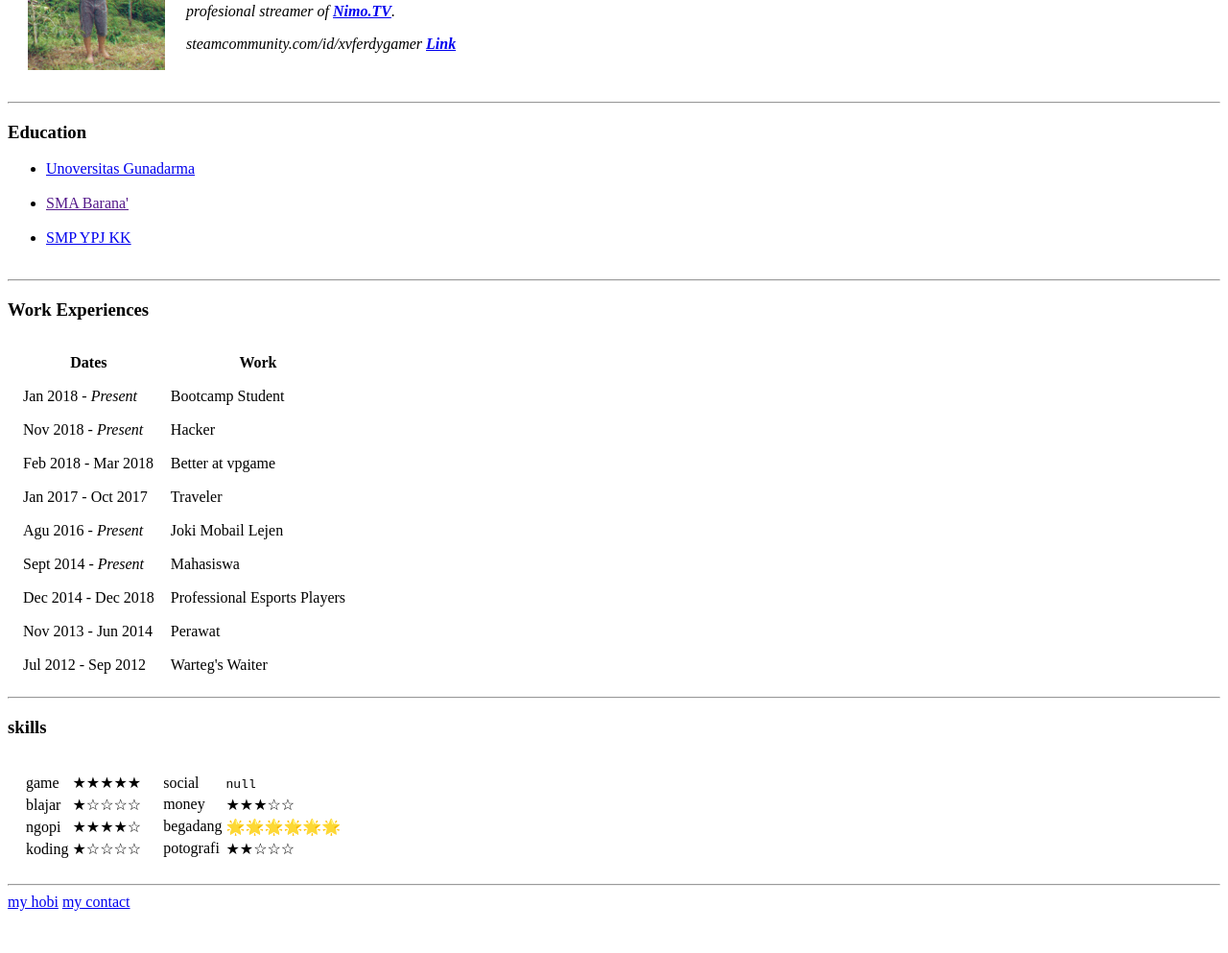
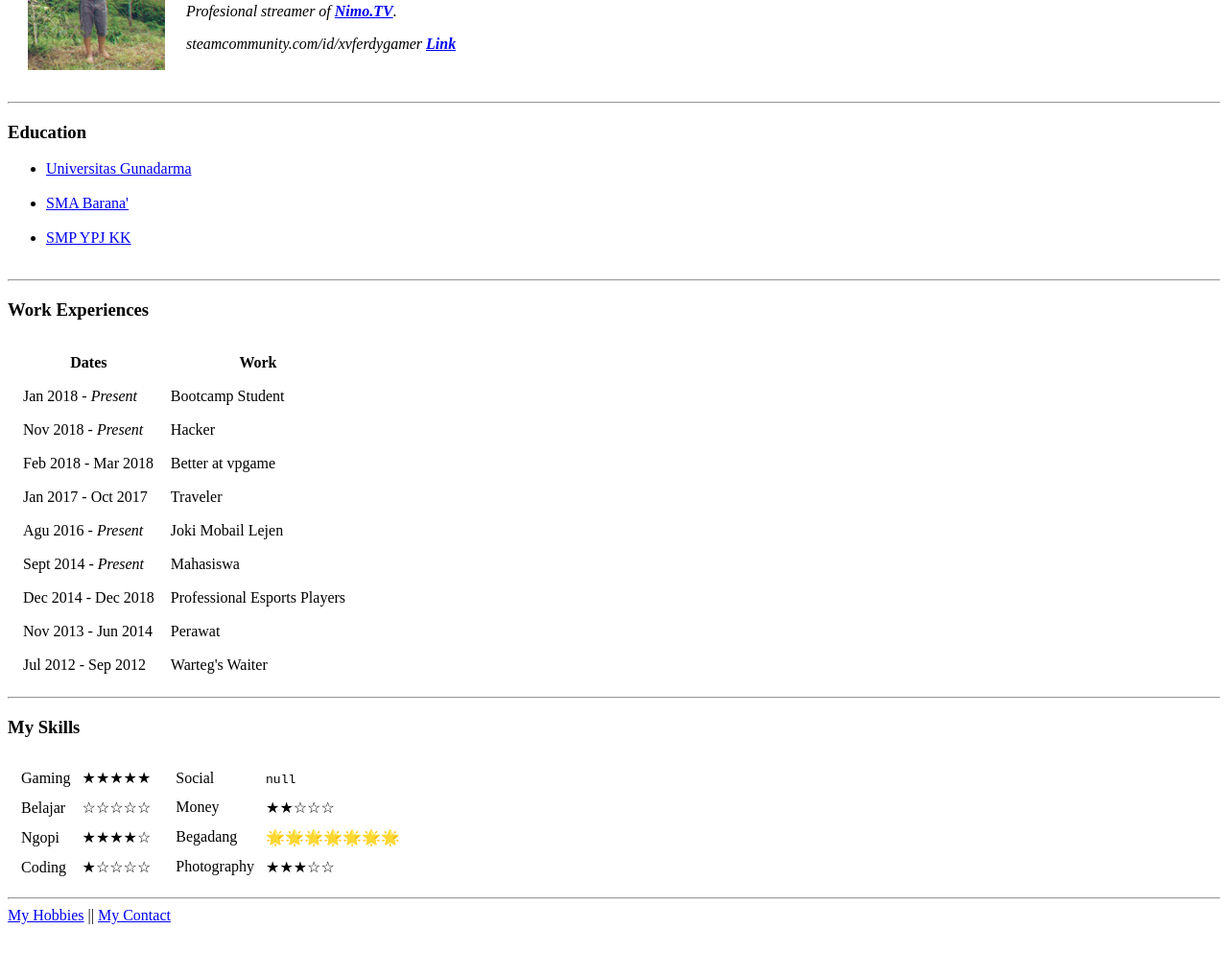
Before and after one commit to xvferdy/woooah-my-first-website, a plain HTML site: page index.html in a window 1280 px wide. Shown: the part 111-1104 px from the top of the page at 96% size. Drawn offline with Linux system fonts and the light colour scheme.

Commit message:
Correct all typos in index.html

```diff
--- a/index.html
+++ b/index.html
@@ -12,8 +12,8 @@
       <td> <img src="Images/itsme.PNG" alt="ferdy"></td>
       <td>
         <h1>xvferdy</h1>
-        <p><em>profesional streamer of <strong><a href="#">Nimo.TV</a></strong>.</em></p>
-        <p><em>steamcommunity.com/id/xvferdygamer<strong> <a href="https://steamcommunity.com/id/xvferdygamer/">Link</a></strong></em> </p>
+        <p><em>Profesional streamer of <strong><a href="https://m.nimo.tv/user/712138" target= "_blank">Nimo.TV</a></strong>.</em></p>
+        <p><em>steamcommunity.com/id/xvferdygamer<strong> <a href="https://steamcommunity.com/id/xvferdygamer/" target= "_blank">Link</a></strong></em> </p>
       </td>
     </tr>
   </table>
@@ -21,12 +21,13 @@
 
   <h3>Education</h3>
   <ul>
-    <li><a href="#">Unoversitas Gunadarma</a></li><br>
-    <li><a href="">SMA Barana'</a></li><br>
-    <li><a href="#">SMP YPJ KK</a></li><br>
+    <li><a href="https://www.gunadarma.ac.id/" target= "_blank">Universitas Gunadarma</a></li><br>
+    <li><a href="https://www.smabarana.sch.id/" target= "_blank">SMA Barana'</a></li><br>
+    <li><a href="http://ypj.sch.id/index.php/page/kualakencana-smp" target= "_blank">SMP YPJ KK</a></li><br>
+  </ul>
 
-  </ul>
   <hr>
+
   <h3>Work Experiences</h3>
   <table cellspacing="15">
     <thead>
@@ -72,51 +73,52 @@
         <td>Jul 2012 - Sep 2012</td>
         <td>Warteg's Waiter</td>
       </tr>
-
     </tbody>
   </table>
+
   <hr>
-  <h3>skills</h3>
-  <table cellspacing="15">
+
+  <h3>My Skills</h3>
+  <table>
     <tr>
       <td>
-        <table>
+        <table cellspacing="10">
           <tr>
-            <td>game</td>
+            <td>Gaming</td>
             <td>★★★★★</td>
           </tr>
           <tr>
-            <td>blajar</td>
-            <td>★☆☆☆☆</td>
+            <td>Belajar</td>
+            <td>☆☆☆☆☆</td>
           </tr>
           <tr>
-            <td>ngopi</td>
+            <td>Ngopi</td>
             <td>★★★★☆</td>
           </tr>
           <tr>
-            <td>koding</td>
+            <td>Coding</td>
             <td>★☆☆☆☆</td>
           </tr>
         </table>
       </td>
       <td>
-        <table>
+        <table cellspacing="10">
           <tr>
-            <td>social</td>
+            <td>Social</td>
             <td><code>null</code></td>
           </tr>
           <tr>
-            <td>money</td>
-            <td>★★★☆☆</td>
+            <td>Money</td>
+            <td>★★☆☆☆</td>
           </tr>
           <tr>
-            <td>begadang</td>
-            <td>🌟🌟🌟🌟🌟🌟</td>
+            <td>Begadang</td>
+            <td>🌟🌟🌟🌟🌟🌟🌟</td>
           </tr>
 
           <tr>
-            <td>potografi</td>
-            <td>★★☆☆☆</td>
+            <td>Photography</td>
+            <td>★★★☆☆</td>
           </tr>
         </table>
       </td>
@@ -124,14 +126,10 @@
   </table>
   <hr>
 
-  <a href="hobbies.html">my hobi</a>
-
-  <a href="contact-me.html">my contact</a>
+  <a href="hobbies.html">My Hobbies</a> <span>||</span>
+  <a href="contact-me.html">My Contact</a>
   <br>
   <br>
-  <br>
-
-
 </body>
 
 </html>
```
